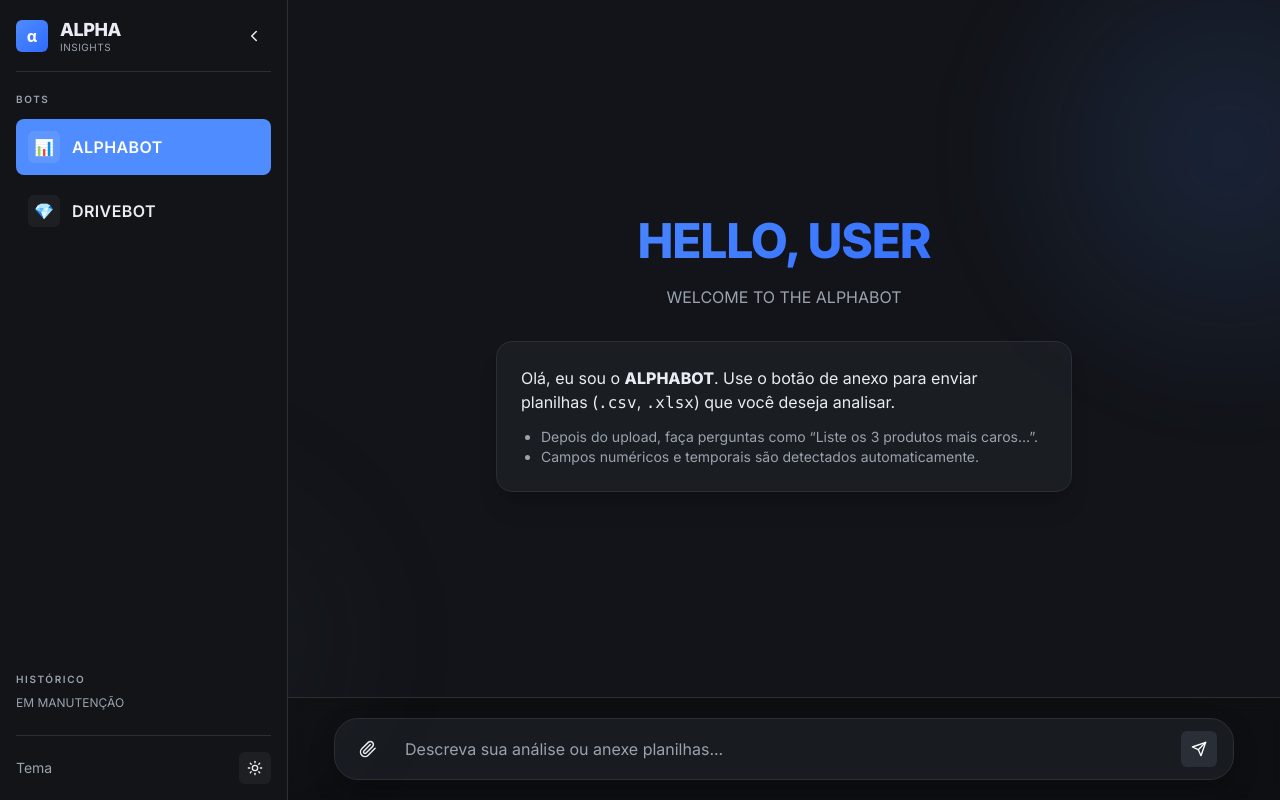
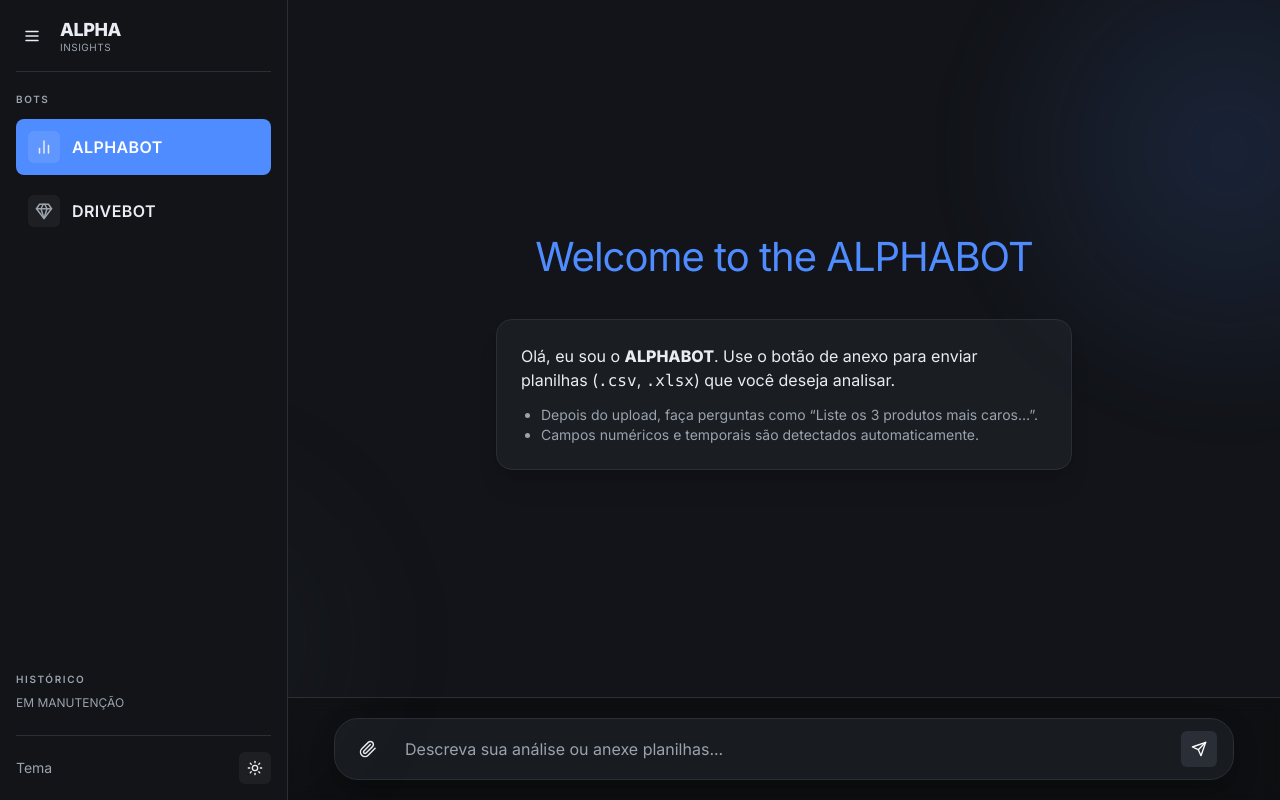
Before and after one commit to z4mbrano/alpha-bot, a React (Vite) app: page / in a window 1280 px wide. Built offline with nearby package versions, Linux system fonts and the light colour scheme.

Commit message:
tema alterado para cinza

```diff
--- a/src/components/ChatArea.tsx
+++ b/src/components/ChatArea.tsx
@@ -1,7 +1,7 @@
 import React, { useEffect, useRef, useState } from 'react'
 import { useBot } from '../contexts/BotContext'
 import MessageBubble from './MessageBubble'
-import { Paperclip, Send, X, Menu } from 'lucide-react'
+import { Paperclip, Send, X, Menu, BarChart2, Gem } from 'lucide-react'
 
 export default function ChatArea() {
   const { active, messages, send, isTyping } = useBot()
@@ -140,7 +140,7 @@ ${periodSection}
     ? 'Descreva sua análise ou anexe planilhas...'
     : 'Cole o ID ou URL da pasta do Google Drive...'
   const hasMessages = messages.length > 0
-  const botIcon = active === 'alphabot' ? '📊' : '💎'
+  const botIcon = active === 'alphabot' ? <BarChart2 size={16} /> : <Gem size={16} />
   const botTagline = active === 'alphabot'
     ? 'Envie .csv ou .xlsx e faça perguntas sobre seus dados.'
     : 'Cole o ID/URL da pasta do Google Drive para explorar arquivos.'
@@ -159,10 +159,10 @@ ${periodSection}
               <Menu size={18} />
             </button>
             <div className="w-8 h-8 rounded-md grid place-items-center bg-white/5" aria-hidden>
-              <span className="text-base">{botIcon}</span>
+              {botIcon}
             </div>
             <div>
-              <div className="font-semibold leading-none">{botName}</div>
+              <div className="leading-none font-extralight text-[var(--accent)]">{botName}</div>
               <div className="text-xs text-[var(--muted)] leading-none mt-1">{botTagline}</div>
             </div>
           </div>
@@ -173,8 +173,10 @@ ${periodSection}
       {messages.length === 0 ? (
         <div className="flex-1 grid place-items-center px-6 bg-[var(--bg-2)]">
           <div className="text-center max-w-xl">
-            <h1 className="font-black gradient-text tracking-tight" style={{fontSize: 'clamp(36px,5vw,48px)'}}>HELLO, USER</h1>
-            <p className="text-sm md:text-base text-[var(--muted)] mt-2">WELCOME TO THE {botName}</p>
+            <h1 className="tracking-tight font-extralight" style={{fontSize: 'clamp(28px,4vw,40px)'}}>
+              <span style={{ color: 'var(--accent)' }}>Welcome to the {botName}</span>
+              {/*<span style={{ color: 'var(--text)' }}>{botName}</span>*/}
+            </h1>
             <div className="mt-8 bg-[var(--surface)] border border-[var(--border)] rounded-2xl p-6 shadow-xl text-left">
               {active === 'alphabot' ? (
                 <>
--- a/src/components/Sidebar.tsx
+++ b/src/components/Sidebar.tsx
@@ -1,11 +1,11 @@
 import React, { useEffect, useState } from 'react'
-import { Sun, Moon, ChevronLeft, Menu } from 'lucide-react'
+import { Sun, Moon, Menu, BarChart2, Gem } from 'lucide-react'
 import { useTheme } from '../contexts/ThemeContext'
 import { useBot, BotId } from '../contexts/BotContext'
 
-const bots: { id: BotId; name: string; icon: string }[] = [
-  { id: 'alphabot', name: 'ALPHABOT', icon: '📊' },
-  { id: 'drivebot', name: 'DRIVEBOT', icon: '💎' },
+const bots: { id: BotId; name: string; icon: React.ReactNode }[] = [
+  { id: 'alphabot', name: 'ALPHABOT', icon: <BarChart2 size={18} /> },
+  { id: 'drivebot', name: 'DRIVEBOT', icon: <Gem size={18} /> },
 ]
 
 export default function Sidebar() {
@@ -37,16 +37,27 @@ export default function Sidebar() {
       )}
 
       <aside
-        className={`transition-slow z-20 flex flex-col fixed md:static h-full ${collapsed ? 'w-16' : 'w-72'} p-4 border-r border-[var(--border)] bg-[var(--sidebar)] text-[var(--text)] ${mobileOpen ? 'translate-x-0' : '-translate-x-full md:translate-x-0'}`}
+        className={`transition-slow z-20 flex flex-col fixed md:static h-full ${collapsed ? 'w-16 min-w-16' : 'w-72 min-w-72'} p-4 border-r border-[var(--border)] bg-[var(--sidebar)] text-[var(--text)] ${mobileOpen ? 'translate-x-0' : '-translate-x-full md:translate-x-0'} overflow-hidden shrink-0`}
         aria-label="Sidebar de navegação"
       >
         {/* Header */}
         <div className="flex items-center justify-between pb-4 border-b border-[var(--border)]">
           <div className="flex items-center gap-3">
-            {/* Logo alpha */}
-            <div className="w-8 h-8 rounded-md flex items-center justify-center" style={{background: 'var(--accent-gradient)'}}>
-              <span className="text-white font-black">α</span>
-            </div>
+            {/* Botão de menu (3 traços) no lugar do logo */}
+            <button
+              className="w-8 h-8 rounded-md grid place-items-center hover:bg-white/10 transition-fast focus:outline-none focus:ring-2 focus:ring-[var(--ring)]"
+              aria-label="Alternar menu"
+              title="Menu"
+              onClick={() => {
+                if (window.matchMedia('(min-width: 768px)').matches) {
+                  setCollapsed((s) => !s)
+                } else {
+                  setMobileOpen((o) => !o)
+                }
+              }}
+            >
+              <Menu size={18} />
+            </button>
             {!collapsed && (
               <div>
                 <div className="text-lg font-extrabold tracking-tight">ALPHA</div>
@@ -54,16 +65,7 @@ export default function Sidebar() {
               </div>
             )}
           </div>
-          <div className="flex items-center gap-2">
-            {/* Toggle collapse (desktop) */}
-            <button className="p-2 rounded hover:bg-white/5 focus:outline-none focus:ring-2 focus:ring-[var(--ring)] hidden md:inline-flex" onClick={() => setCollapsed(s => !s)} aria-label="Alternar largura da barra lateral">
-              <ChevronLeft size={18} className={`${collapsed ? 'rotate-180' : ''} transition-transform`} />
-            </button>
-            {/* Mobile hamburger */}
-            <button className="p-2 rounded hover:bg-white/5 focus:outline-none focus:ring-2 focus:ring-[var(--ring)] md:hidden" aria-label="Fechar menu" onClick={() => setMobileOpen(o => !o)}>
-              <Menu size={18} />
-            </button>
-          </div>
+          {/* Sem controles do lado direito - apenas o menu do lado esquerdo */}
         </div>
 
         {/* Bots */}
@@ -74,7 +76,7 @@ export default function Sidebar() {
               const isActive = active === b.id
               const iconClass = collapsed
                 ? `w-11 h-11 rounded-xl grid place-items-center transition-transform ${isActive ? 'bg-[var(--accent)] text-white ring-1 ring-[var(--accent)]/40' : 'bg-white/5 hover:bg-white/10 hover:scale-[1.02]'}`
-                : `w-8 h-8 rounded-md flex items-center justify-center ${isActive ? 'bg-white/10' : 'bg-white/5'}`
+                : `w-8 h-8 rounded-md grid place-items-center ${isActive ? 'bg-white/10 text-[var(--text)]' : 'bg-white/5 text-[var(--muted)]'}`
               const buttonClass = collapsed
                 ? 'pressable p-1 rounded-lg transition-fast focus:outline-none focus:ring-2 focus:ring-[var(--ring)] grid place-items-center'
                 : `pressable flex items-center gap-3 p-3 rounded-lg transition-fast focus:outline-none focus:ring-2 focus:ring-[var(--ring)] ${isActive ? 'bg-[var(--accent)] text-white' : 'hover:bg-white/5 text-[var(--text)]'}`
```
